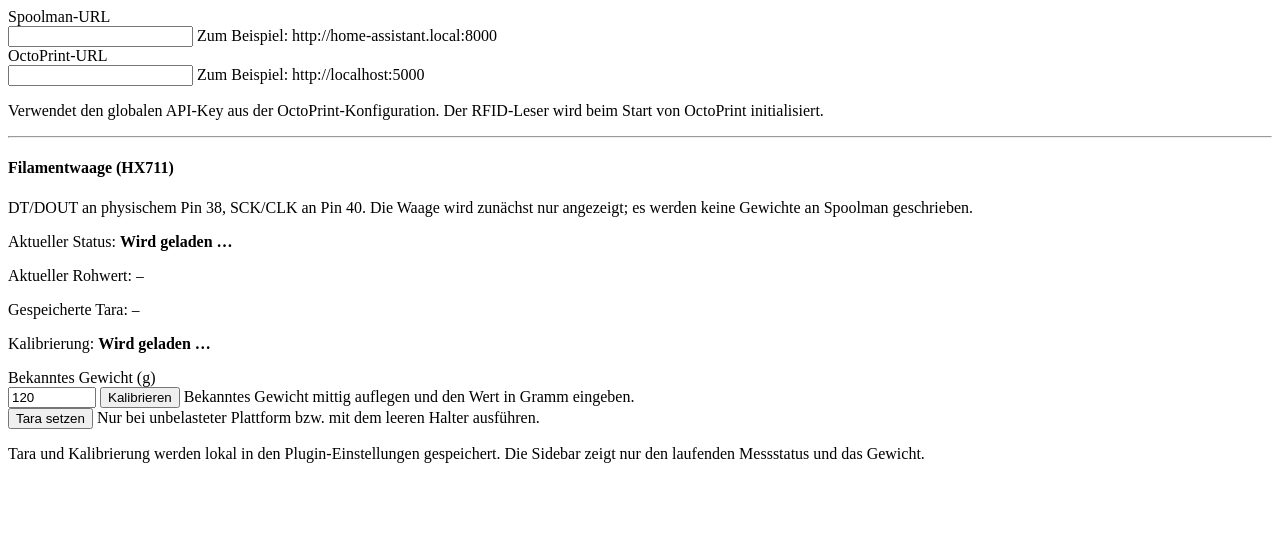
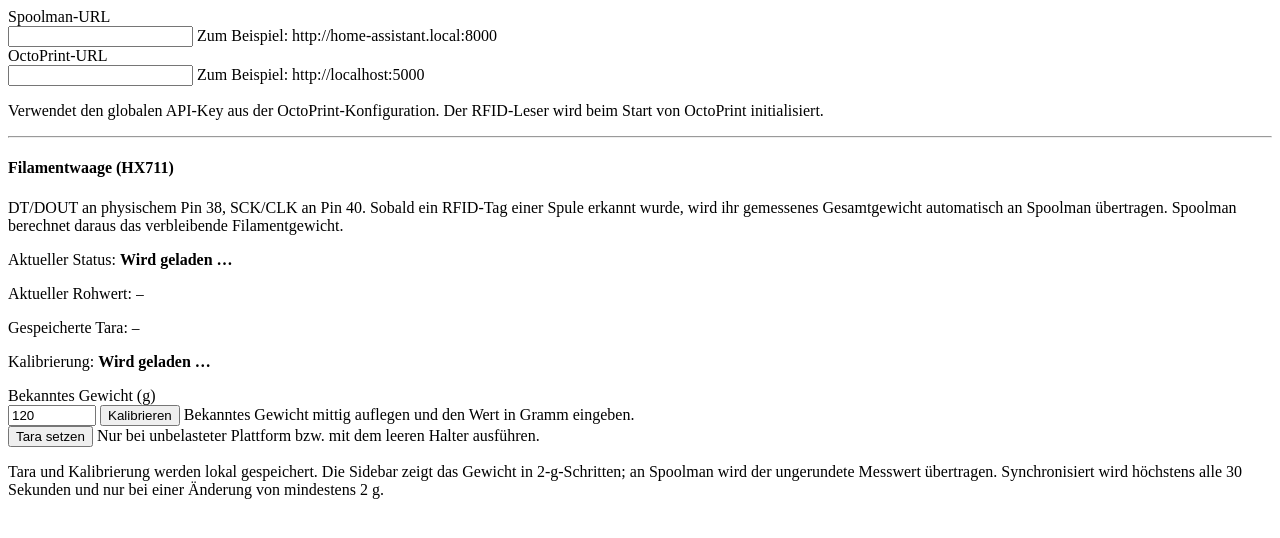
Before and after one commit to hufi008/octopi_rfid_spoolman, a Python web app: template octopi_rfid_spoolman/templates/rfid_spoolman_settings.jinja2 in a window 1280 px wide. Shown: the top 538 px of the page. Run offline with Jinja, Linux system fonts and the light colour scheme; the template is opened without the code that fills it, so the values that code supplies are empty.

Commit message:
Document automatic measured-weight sync

```diff
--- a/octopi_rfid_spoolman/templates/rfid_spoolman_settings.jinja2
+++ b/octopi_rfid_spoolman/templates/rfid_spoolman_settings.jinja2
@@ -23,7 +23,7 @@
 
 <hr>
 <h4>Filamentwaage (HX711)</h4>
-<p>DT/DOUT an physischem Pin 38, SCK/CLK an Pin 40. Die Waage wird zunächst nur angezeigt; es werden keine Gewichte an Spoolman geschrieben.</p>
+<p>DT/DOUT an physischem Pin 38, SCK/CLK an Pin 40. Sobald ein RFID-Tag einer Spule erkannt wurde, wird ihr gemessenes Gesamtgewicht automatisch an Spoolman übertragen. Spoolman berechnet daraus das verbleibende Filamentgewicht.</p>
 <p>Aktueller Status: <strong id="hx711-settings-status">Wird geladen …</strong></p>
 <p>Aktueller Rohwert: <code id="hx711-settings-raw">—</code></p>
 <p>Gespeicherte Tara: <code id="hx711-settings-offset">—</code></p>
@@ -44,4 +44,4 @@
     </div>
 </div>
 <p id="hx711-settings-message" class="help-block" aria-live="polite"></p>
-<p class="help-block">Tara und Kalibrierung werden lokal in den Plugin-Einstellungen gespeichert. Die Sidebar zeigt nur den laufenden Messstatus und das Gewicht.</p>
+<p class="help-block">Tara und Kalibrierung werden lokal gespeichert. Die Sidebar zeigt das Gewicht in 2-g-Schritten; an Spoolman wird der ungerundete Messwert übertragen. Synchronisiert wird höchstens alle 30 Sekunden und nur bei einer Änderung von mindestens 2 g.</p>
```
